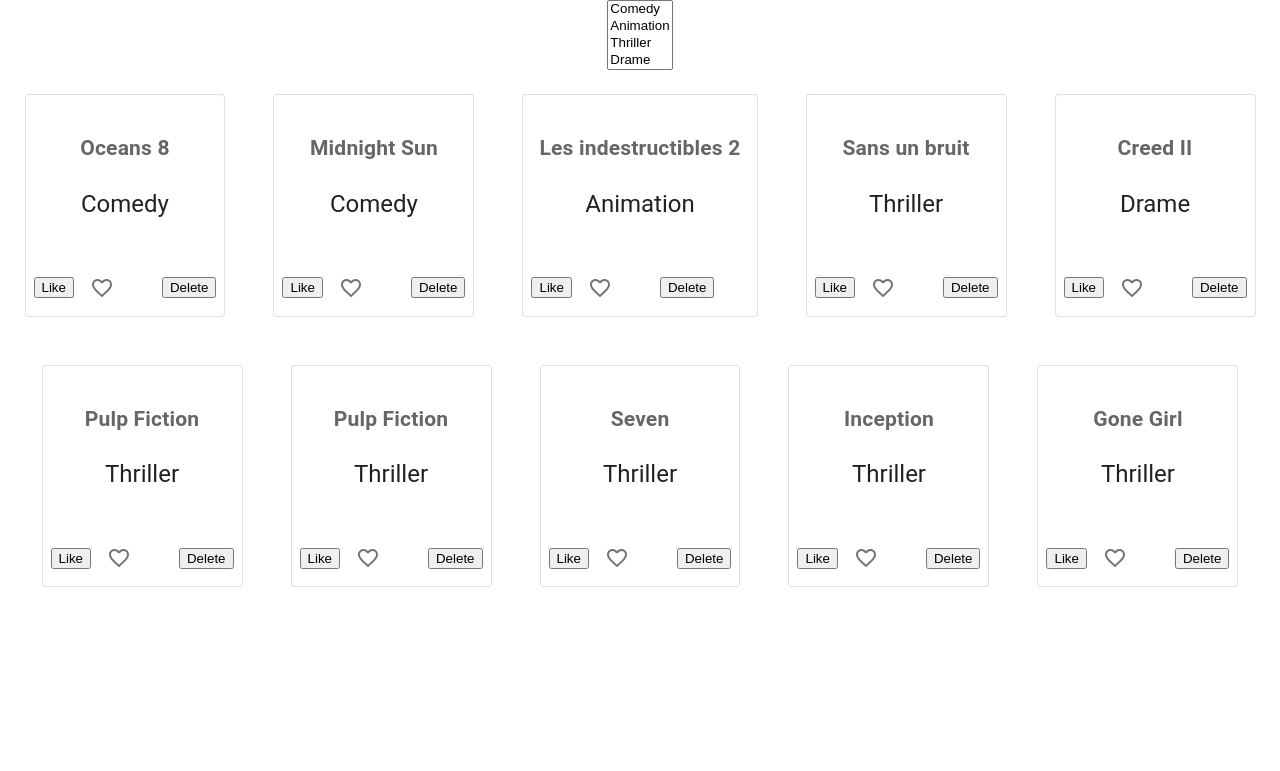
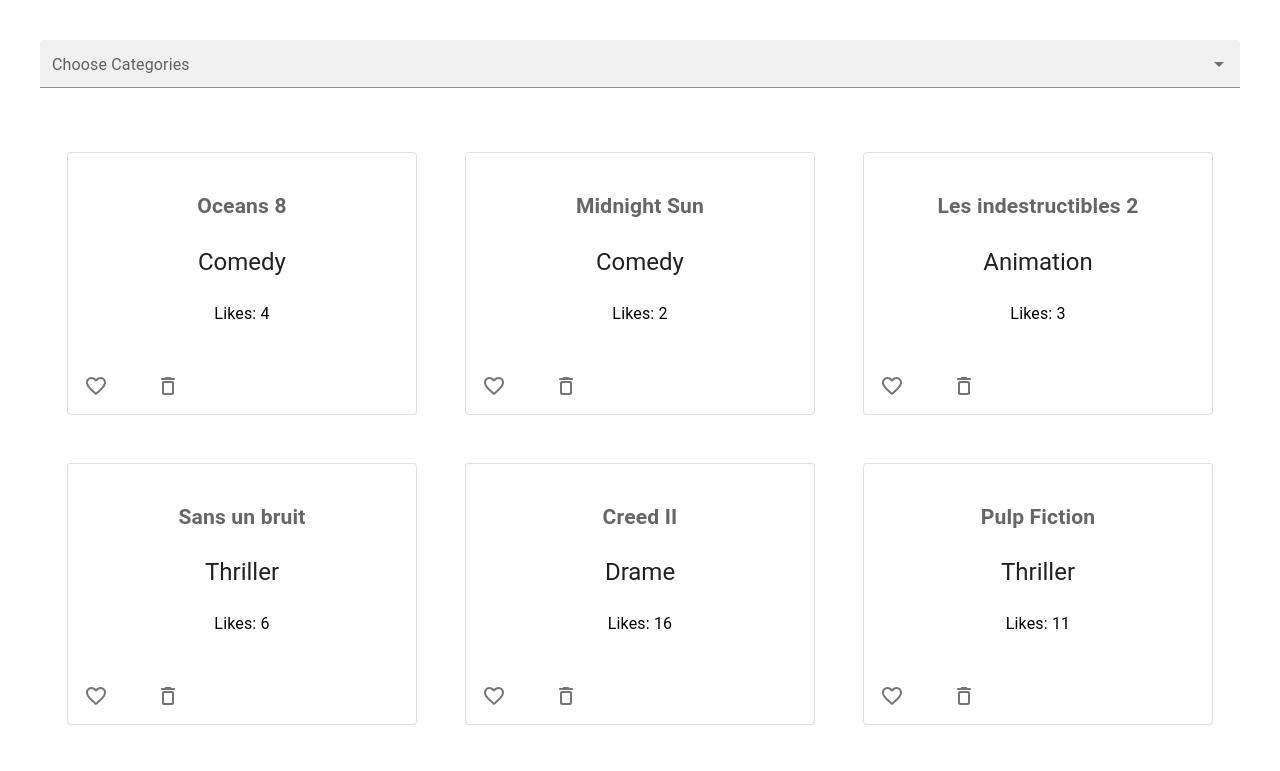
Before and after one commit to aminerochdi1/react-interview, a React (Create React App) app: page / in a window 1280 px wide. Shown: the top 771 px of the page. Built offline with nearby package versions, Linux system fonts and the light colour scheme.

Commit message:
Added Filter By categorie

```diff
--- a/src/App.css
+++ b/src/App.css
@@ -41,13 +41,10 @@
 .movie-card {
   display: flex;
   flex-direction: column;
-  /* align-items: center; */
-  /* justify-content: center; */
   padding: 16px;
   margin: 8px;
-  max-width: fit-content;
-  /* width: calc(100% - 16px); */
 }
+
 
 .movies-list {
   list-style: none;
@@ -59,12 +56,12 @@
   padding: 0;
 }
 
-.rating-bar {
+/* .rating-bar {
   background: #ccc;
   height: 10px;
   margin-bottom: 8px;
   position: relative;
-}
+} */
 
 .likes {
   background:transparent;
--- a/src/components/CategoryFilter.js
+++ b/src/components/CategoryFilter.js
@@ -1,22 +1,61 @@
 import React from 'react';
 import { useDispatch, useSelector } from 'react-redux';
 import { filterByCategory } from '../redux/actions/moviesActions';
+// [MaterialUI]
+import Stack from '@mui/material/Stack';
+import Chip from '@mui/material/Chip';
+import Autocomplete from '@mui/material/Autocomplete';
+import TextField from '@mui/material/TextField';
 
 const CategoryFilter = () => {
   const categories = useSelector(state => state.movies.categories);
   const dispatch = useDispatch();
 
-  const handleCategoryChange = (e) => {
-    const selectedCategories = Array.from(e.target.selectedOptions, option => option.value);
-    dispatch(filterByCategory(selectedCategories));
+  // const handleCategoryChange = (e) => {
+  //   const selectedCategories = Array.from(e.target.selectedOptions, option => option.value);
+  //   dispatch(filterByCategory(selectedCategories));
+  // };
+
+  const handleCategoryChange = (newValue) => {
+    dispatch(filterByCategory(newValue));
   };
 
   return (
-    <select multiple onChange={handleCategoryChange}>
-      {categories.map(category => (
-        <option key={category} value={category}>{category}</option>
-      ))}
-    </select>
+
+
+    <Stack spacing={2} sx={{ minWidth: '50%' ,margin: '40px' }}>
+
+<Autocomplete
+        multiple
+        id="size-small-filled-multi"
+        size="small"
+        options={categories}
+        onChange={(event, newValue) => handleCategoryChange(newValue)} // Pass newValue directly
+        getOptionLabel={(option) => option} // Assume `option` is a string
+        renderTags={(value, getTagProps) =>
+          value.map((option, index) => (
+            <Chip
+              key={index}
+              variant="outlined"
+              label={option}
+              size="small"
+              {...getTagProps({ index })}
+            />
+          ))
+        }
+        renderInput={(params) => (
+          <TextField
+            {...params}
+            variant="filled"
+            label="Choose Categories"
+            placeholder="Favorites"
+          />
+        )}
+      />
+    </Stack>
+
+
+
   );
 };
 
--- a/src/components/MovieCard.js
+++ b/src/components/MovieCard.js
@@ -13,9 +13,10 @@
 import FormLabel from '@mui/material/FormLabel';
 import Stack from '@mui/material/Stack';
 import Switch from '@mui/material/Switch';
-// [Icon]
-import FavoriteBorder from '@mui/icons-material/FavoriteBorder';
-// import DeleteIcon from '@mui/icons-material/DeleteIcon';
+
+// [Icons]
+import FavoriteBorderRoundedIcon from '@mui/icons-material/FavoriteBorderRounded';
+import DeleteOutlineRoundedIcon from '@mui/icons-material/DeleteOutlineRounded';
 
 import { useDispatch } from 'react-redux';
 import { toggleLikeDislike, deleteMovie } from '../redux/actions/moviesActions';
@@ -28,44 +29,53 @@
     return(
             <>
                                    <div className=" movie-card">
-                                   <Box sx={{ minWidth: 120 }}>
+                                   <Box style={{ width: 350 }}>
+
                                     <Card variant="outlined">
                                     <CardContent>
-                                        <Typography sx={{ fontSize: 18 }} color="text.secondary" gutterBottom>
+                                    {/* Start[Le titre en gras] */}
+                                        <Typography sx={{ fontSize: 18 , fontWeight: 'bold' }} color="text.secondary" >
                                         <h3><strong>
                                             {movie.title}
                                         </strong></h3>
                                         </Typography>
+                                        {/* End[Le titre en gras] */}
+
+                                       {/* Start[ la catégorie] */}
                                         <Typography variant="h5" component="div">
-                                        <p>{movie.category}</p>
+                                        <p>
+                                            {movie.category}
+                                        </p>
                                         </Typography>
-                                        <Typography sx={{ mb: 1.5 }} color="text.secondary">
+                                        {/* End[ la catégorie] */}
+
+
+                                        <Typography  color="text.secondary">
                                         <div
-                                        className="likes"
-                                        style={{ width: `${(movie.likes / (movie.likes + movie.dislikes)) * 100}%` }}
-                                        >
+                                        className="likes" >
+                                            <p>Likes: {movie.likes}</p>
                                         </div>
                                         </Typography>
                                     </CardContent>
+
                                     <CardActions>
-                                    <button >
-                                        {movie.liked ? 'Dislike' : 'Like'}
-                                    </button>
-                                    <Stack spacing={3} alignItems="center">
-                                    <Box sx={{ display: 'flex', gap: 2, flexWrap: 'wrap', alignItems: 'center' }}>
+
+                                    <Box sx={{ display: 'flex', gap: 4,  alignItems: 'center',alignContent: 'center' }}>
+
                                         <IconButton variant="solid" onClick={() => dispatch(toggleLikeDislike(movie.id))}>
-                                        <FavoriteBorder />
+                                        <FavoriteBorderRoundedIcon />
                                         </IconButton>
-                                        <IconButton variant="solid">
-                                        {/* <DeleteIcon /> */}
+
+                                         <IconButton onClick={() => dispatch(deleteMovie(movie.id))}>
+                                        <DeleteOutlineRoundedIcon/>
                                         </IconButton>
+
                                     </Box>
-                                    </Stack>
 
-                                    <button onClick={() => dispatch(deleteMovie(movie.id))}>Delete</button>
 
                                     </CardActions>
                                     </Card>
+
                                     </Box>
                                     </div>
 
```
